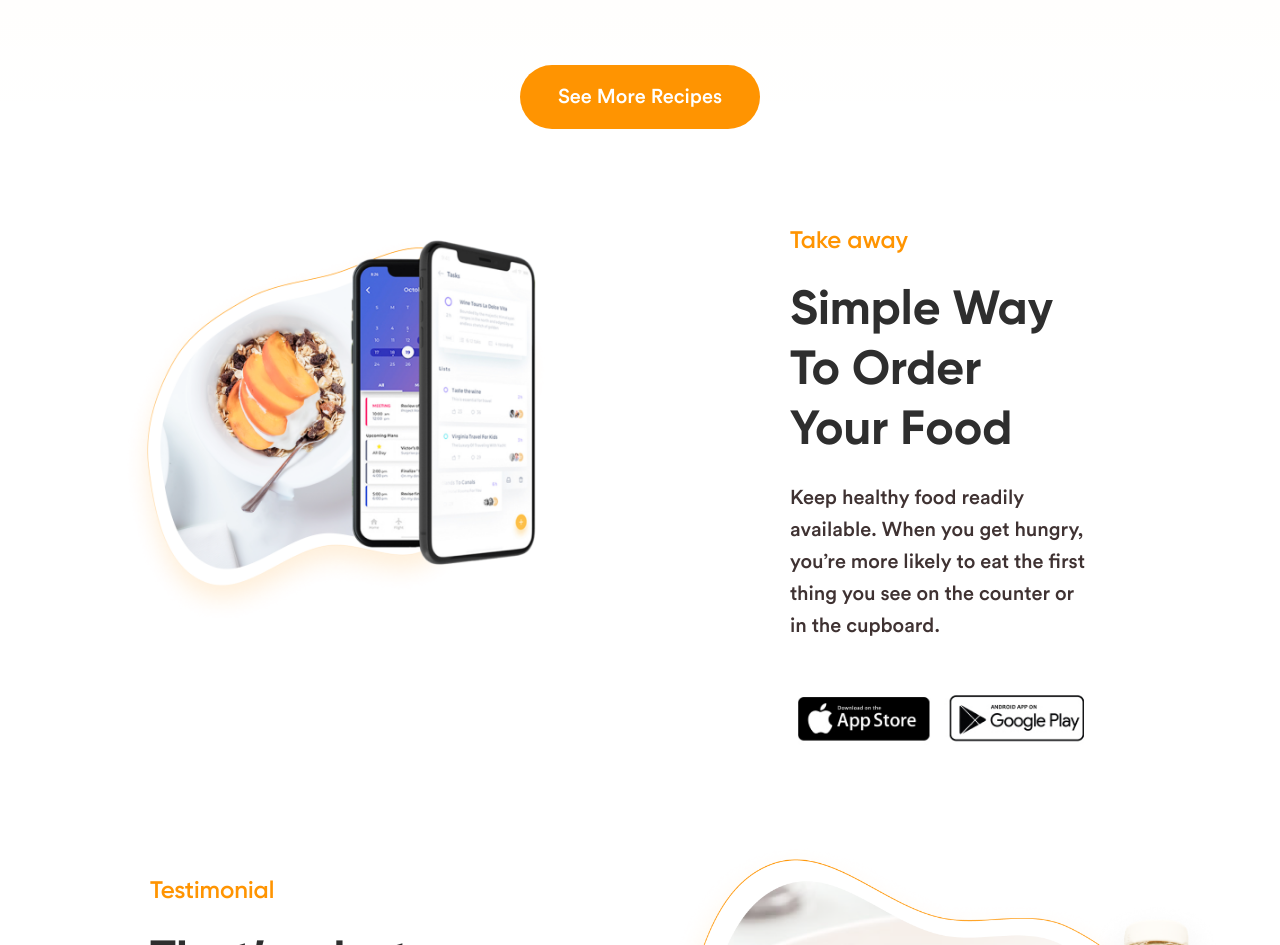
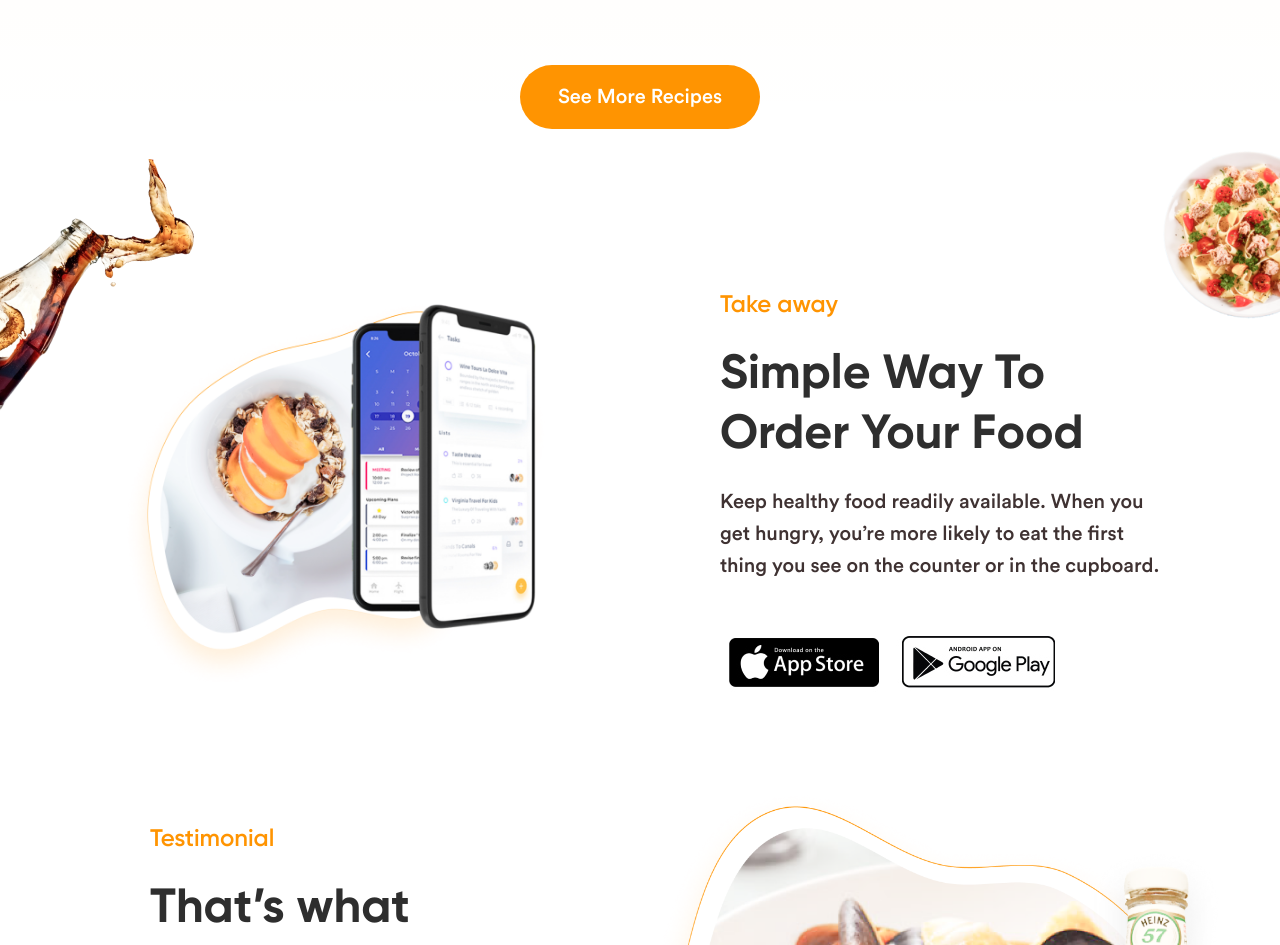
Before and after one commit to fadelun/food-palace, a Vue app: page / in a window 1280 px wide. Shown: the part 2960-3905 px from the top of the page. Built offline with nearby package versions, Linux system fonts and the light colour scheme.

Commit message:
add: menambahkan extra image

```diff
--- a/src/view/components/TakeAway.vue
+++ b/src/view/components/TakeAway.vue
@@ -1,9 +1,11 @@
 <script setup>
 import TakeAwayImage from '@/assets/image/take-away-image.png'
 import AppStoreImage from '@/assets/image/app-store-image.png'
+import ExtraImg05 from '@/assets/image/extra-img-5.png'
+import ExtraImg06 from '@/assets/image/extra-img-6.png'
 </script>
 <template>
-  <section id="take-away" class="mt-24">
+  <section id="take-away" class="pt-40 relative">
     <div class="container mx-auto px-10 flex flex-col lg:flex-row">
       <!-- preview image -->
       <div class="w-full lg:w-1/2 relative flex justify-end md:px-20">
@@ -12,7 +14,7 @@ import AppStoreImage from '@/assets/image/app-store-image.png'
         </figure>
       </div>
       <div
-        class="take-away-text lg:w-1/2 flex flex-wrap md:px-20 xl:px-[150px] mt-20 lg:mt-0 items-center content-center"
+        class="take-away-text lg:w-1/2 flex flex-wrap md:px-20 mt-20 lg:mt-0 items-center content-center"
       >
         <h1 class="order-2 text-[48px] font-bold leading-[60px] mt-6 text-agak-hitam">
           Simple Way To Order Your Food
@@ -28,5 +30,15 @@ import AppStoreImage from '@/assets/image/app-store-image.png'
         </figure>
       </div>
     </div>
+    <img
+      :src="ExtraImg05"
+      alt="extra image"
+      className="absolute left-0 top-1 hidden lg:block lg:w-44 xl:w-56"
+    />
+    <img
+      :src="ExtraImg06"
+      alt="extra image"
+      className="absolute right-0 top-1 hidden lg:block lg:w-44 xl:w-56"
+    />
   </section>
 </template>
```
